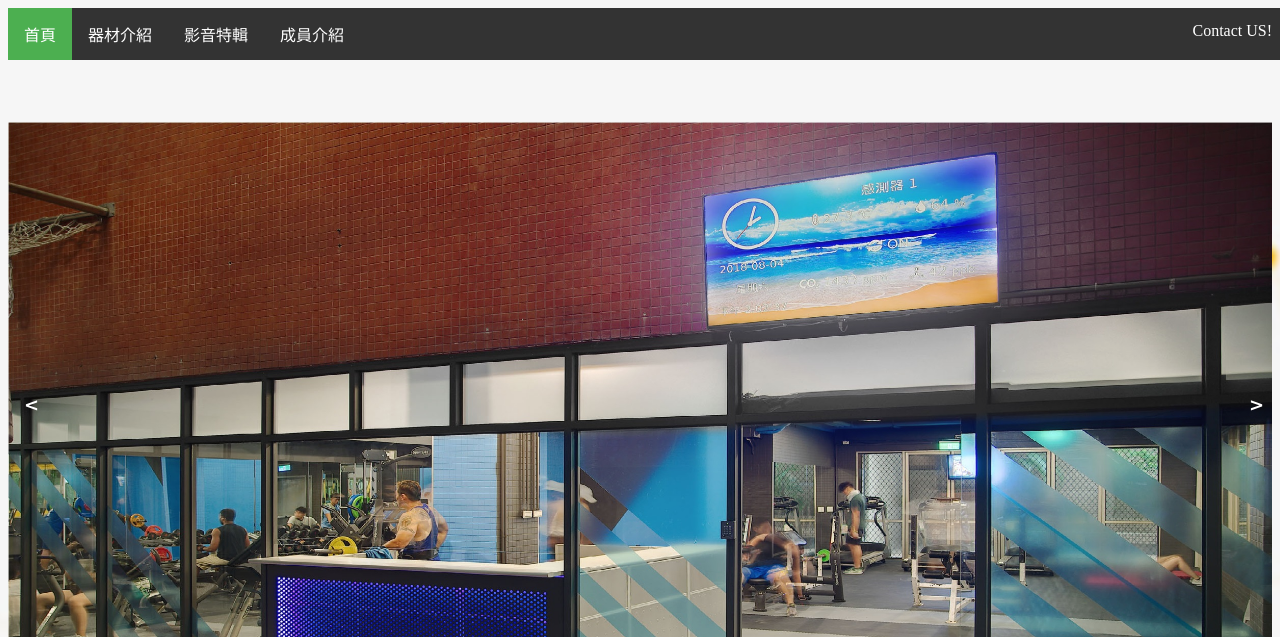
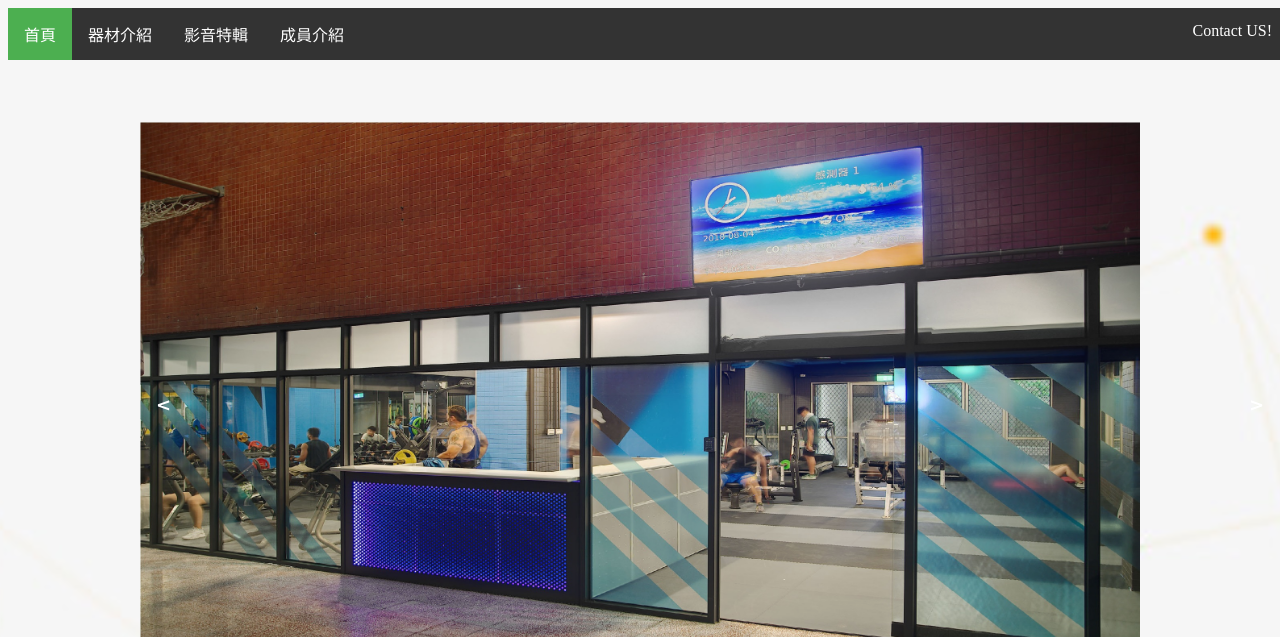
Before and after one commit to anson0804/DEMO, a plain HTML site: page index.html in a window 1280 px wide. Shown: the top 637 px of the page. Drawn offline with Linux system fonts and the light colour scheme.

Commit message:
Add files via upload

```diff
--- a/ca.css
+++ b/ca.css
@@ -3,8 +3,8 @@ body {font-family: Verdana,sans-serif;}
 .mySlides {display:none}
 
 .slideshow-container {
-  max-width: 1500px;
-  max-height: 1500px
+  max-width: 1000px;
+  max-height: 1000px
   position: relative;
   margin: auto;
 }
```
